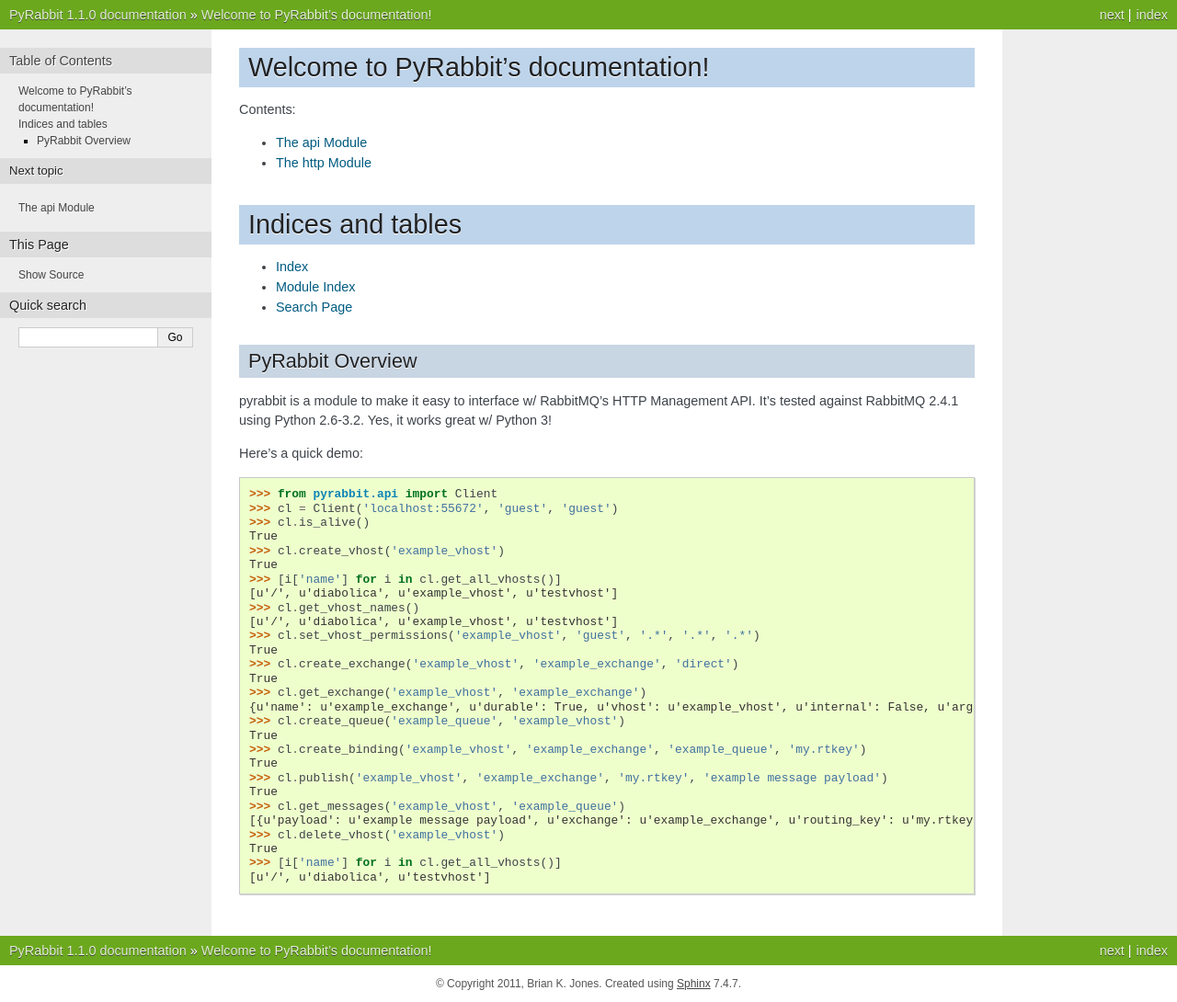
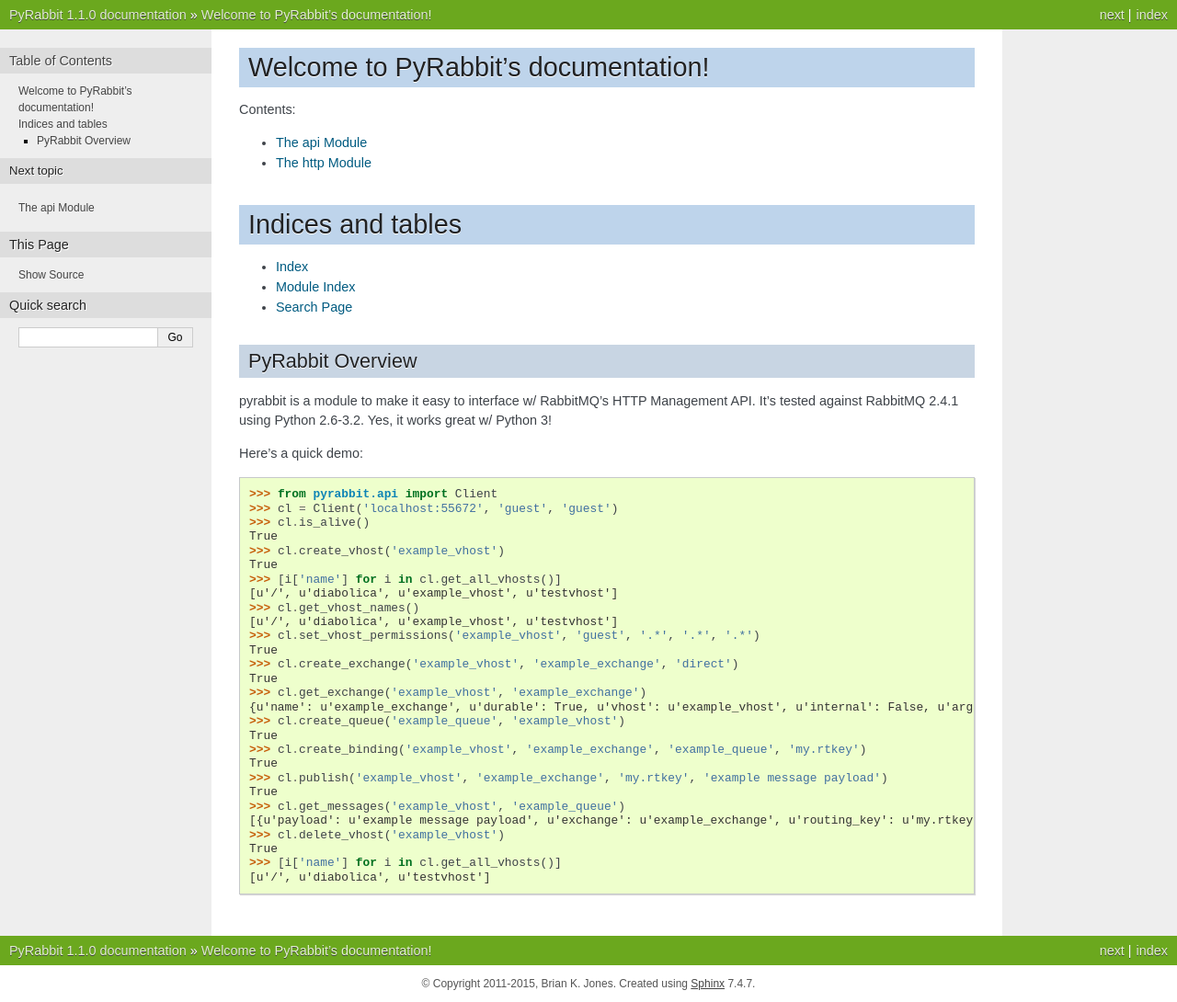
Before and after one commit to bkjones/pyrabbit, a Sphinx documentation site: the page built from docs/index.rst, in a window 1280 px wide. Shown: the whole page at 92% size. Built offline with Sphinx 7.4.7, drawn with Linux system fonts in a browser that asks for light colours.

Commit message:
updated copyright

```diff
--- a/docs/conf.py
+++ b/docs/conf.py
@@ -41,7 +41,7 @@
 
 # General information about the project.
 project = u'PyRabbit'
-copyright = u'2011, Brian K. Jones'
+copyright = u'2011-2015, Brian K. Jones'
 
 # The version info for the project you're documenting, acts as replacement for
 # |version| and |release|, also used in various other places throughout the
```
